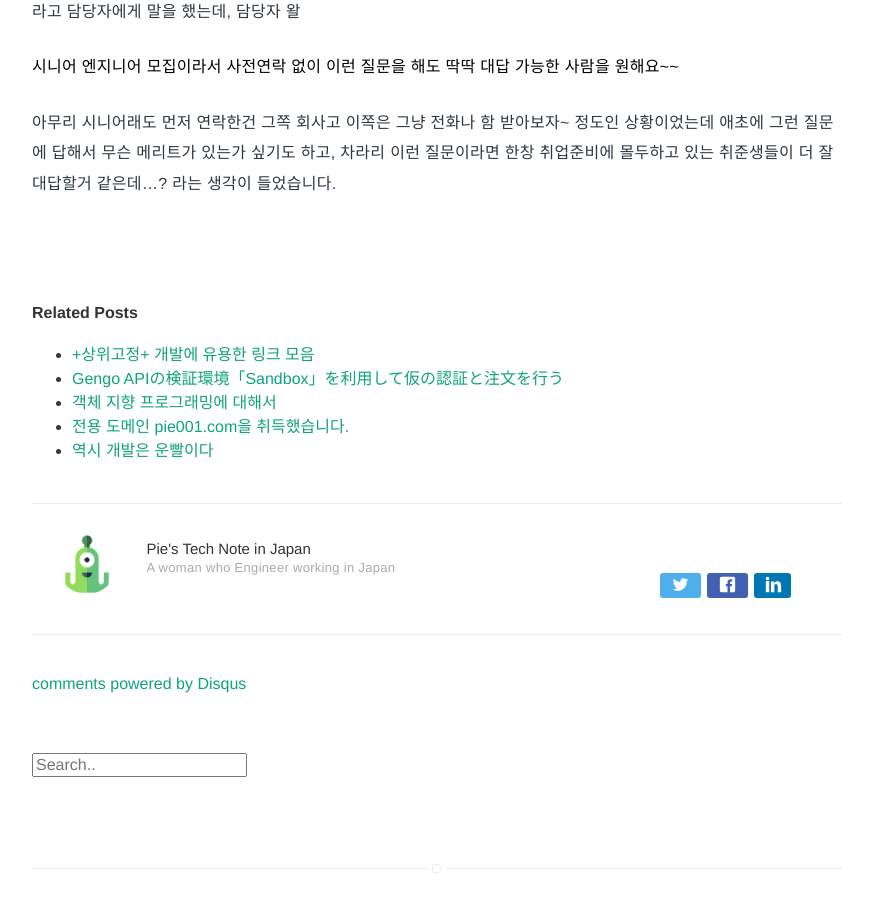
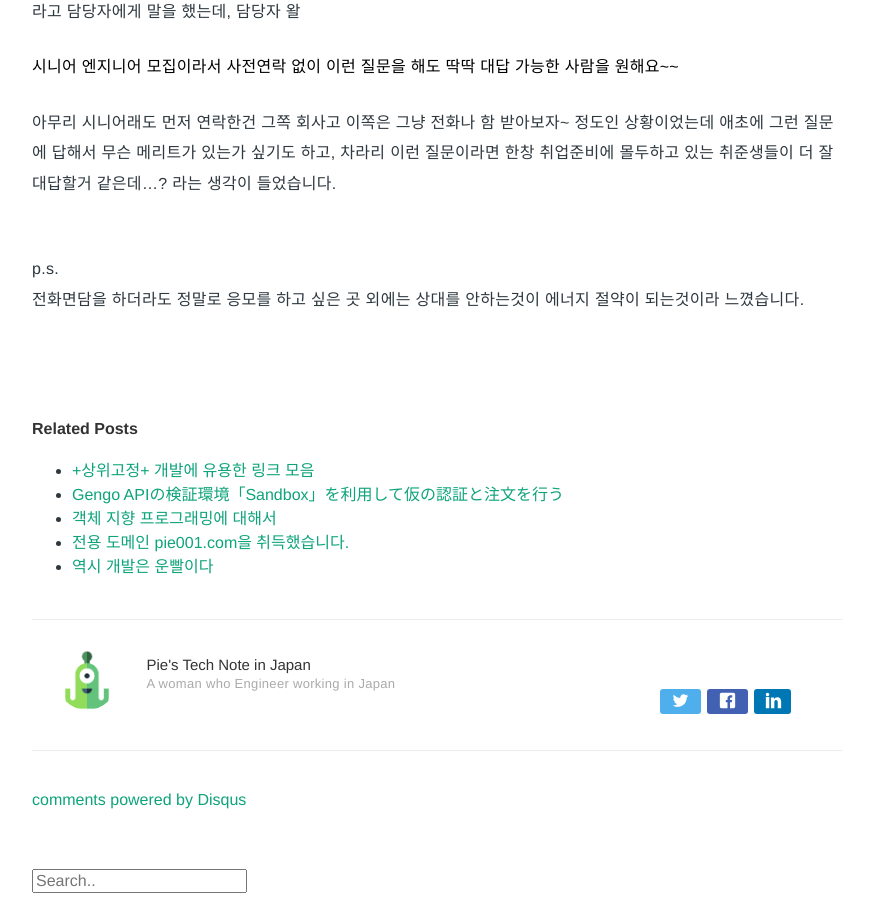
Before and after one commit to Pie001/pie001.github.io, a Jekyll site: the page built from _posts/2018-06-12-0022.md, in a window 1280 px wide and 900 px high, scrolled down 2351 px. Shown: the whole window, without its empty margins (203-1076 px from the left). Built offline with Jekyll 4.4.1, drawn with Linux system fonts in a browser that asks for light colours; comment, search, counter and statistics services are not loaded; some of the changed lines change nothing that is shown; some of the changed text lies outside the part shown.

Commit message:
Update 2018-06-12-0022.md

```diff
--- a/_posts/2018-06-12-0022.md
+++ b/_posts/2018-06-12-0022.md
@@ -1,5 +1,5 @@
 ---
-title: 개발자 면접에 대해서
+title: 어제 본 개발자 면접에 대해서
 layout: post
 date: 2018-06-12 13:55
 image: /assets/images/post_header.jpg
@@ -8,12 +8,10 @@
 ko: true
 tag:
 - Blog
-- Domain
-- DNS
 - development
 category: blog
 author: pie
-description: 개발자 면접에 대해서
+description: 어제 본 개발자 면접에 대해서
 ---
 
 어제 소규모 외자계 벤처회사에서 개발자 면접을 보고 느낀 점을 간단히 정리해 보려고 합니다.
@@ -79,3 +77,7 @@
 **시니어 엔지니어 모집이라서 사전연락 없이 이런 질문을 해도 딱딱 대답 가능한 사람을 원해요~~**
 
 아무리 시니어래도 먼저 연락한건 그쪽 회사고 이쪽은 그냥 전화나 함 받아보자~ 정도인 상황이었는데 애초에 그런 질문에 답해서 무슨 메리트가 있는가 싶기도 하고, 차라리 이런 질문이라면 한창 취업준비에 몰두하고 있는 취준생들이 더 잘 대답할거 같은데...? 라는 생각이 들었습니다.
+
+<br/>
+p.s.<br/>
+전화면담을 하더라도 정말로 응모를 하고 싶은 곳 외에는 상대를 안하는것이 에너지 절약이 되는것이라 느꼈습니다.
```
